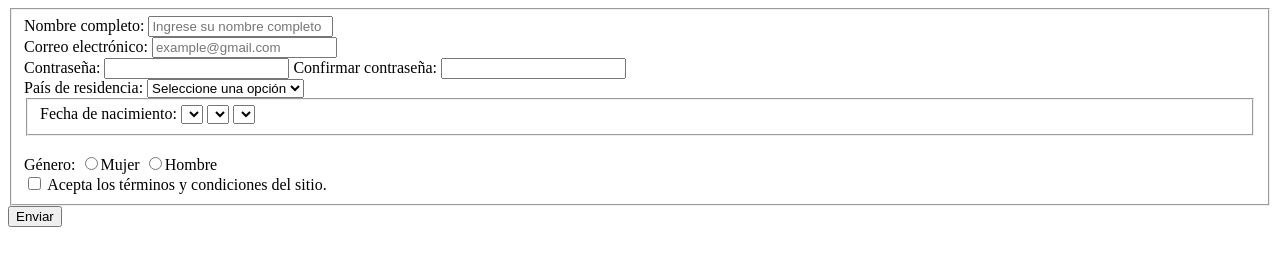
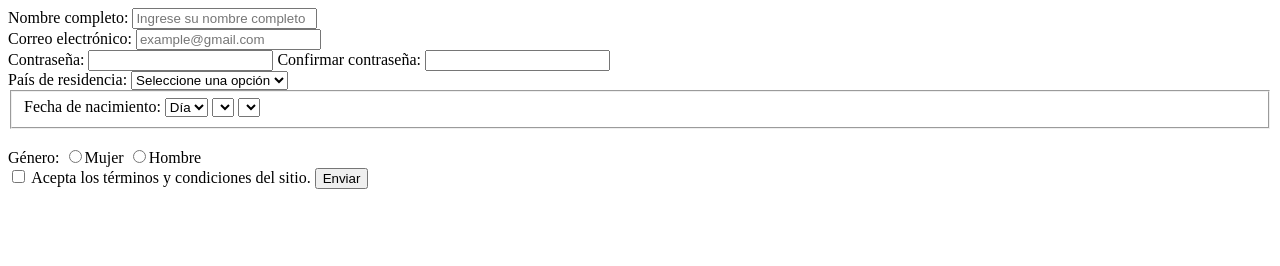
Before and after one commit to CynthMartz/desarrollo-frontend-ejercicios, a plain HTML site: page Formulario_de_registro/index.html in a window 1280 px wide. Drawn offline with Linux system fonts and the light colour scheme.

Commit message:
formulario

```diff
--- a/Formulario_de_registro/index.html
+++ b/Formulario_de_registro/index.html
@@ -9,7 +9,7 @@
 <body>
     <main>
         <form action="" method="post">
-            <fieldset>
+
                 <label for="nombre">Nombre completo:</label>
                 <input type="text" placeholder="Ingrese su nombre completo" required>
                 <br>
@@ -34,7 +34,9 @@
                 <br>
                 <fieldset>
                     <label for="fecha">Fecha de nacimiento:</label>
-                    <select name="" id="">Día</select>
+                    <select name="" id="">
+                    <option value="">Día</option>
+                    <option value="">1</option></select>
                     <select name="" id="">Mes</select>
                     <select name="" id="">Año</select>
                     <!--
@@ -47,8 +49,6 @@
                 <br>
                 <input type="checkbox" required>
                 <label for="">Acepta los términos y condiciones del sitio.</label>
-
-            </fieldset>
             <button>Enviar</button>
 
         </form>
```
